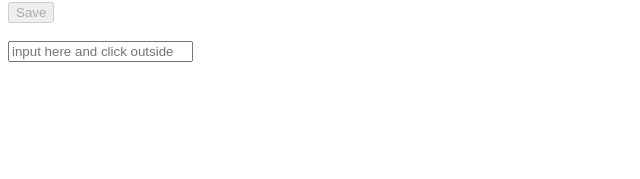
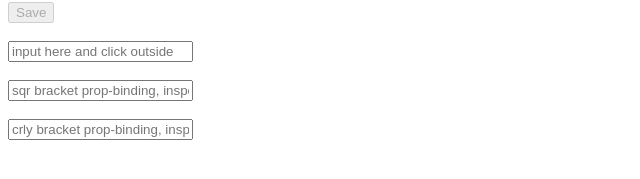
Before and after one commit to sagadavid/angular_employee-org, an Angular app: page / in a window 1280 px wide. Shown: the part 547-726 px from the top of the page, without its empty margins (0-640 px from the left). Built offline with nearby package versions, Linux system fonts and the light colour scheme.

Commit message:
property binding vs interpolation

```diff
--- a/src/app/app.component.html
+++ b/src/app/app.component.html
@@ -16,3 +16,11 @@
 <br/>
 <br/>
 <input type="text" placeholder="input here and click outside" (change)="forandring()">
+<br/>
+<br/>
+<input type="text" placeholder="sqr bracket prop-binding, inspect on browser" [id]="textid">
+<br/>
+<br/>
+<input type="text" placeholder="crly bracket prop-binding, inspect on browser" id="{{textid}}">
+<br/>
+<br/>
```
